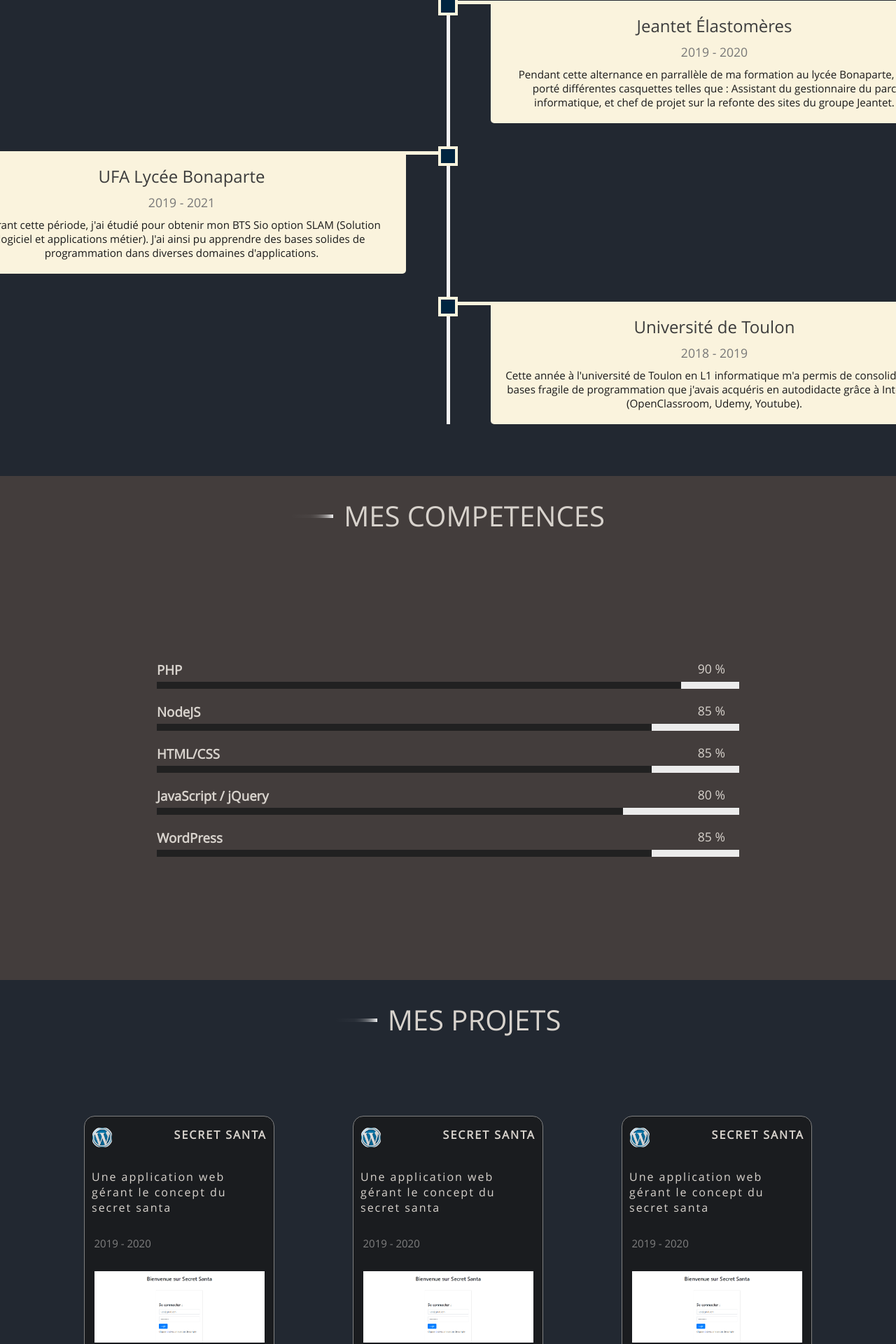
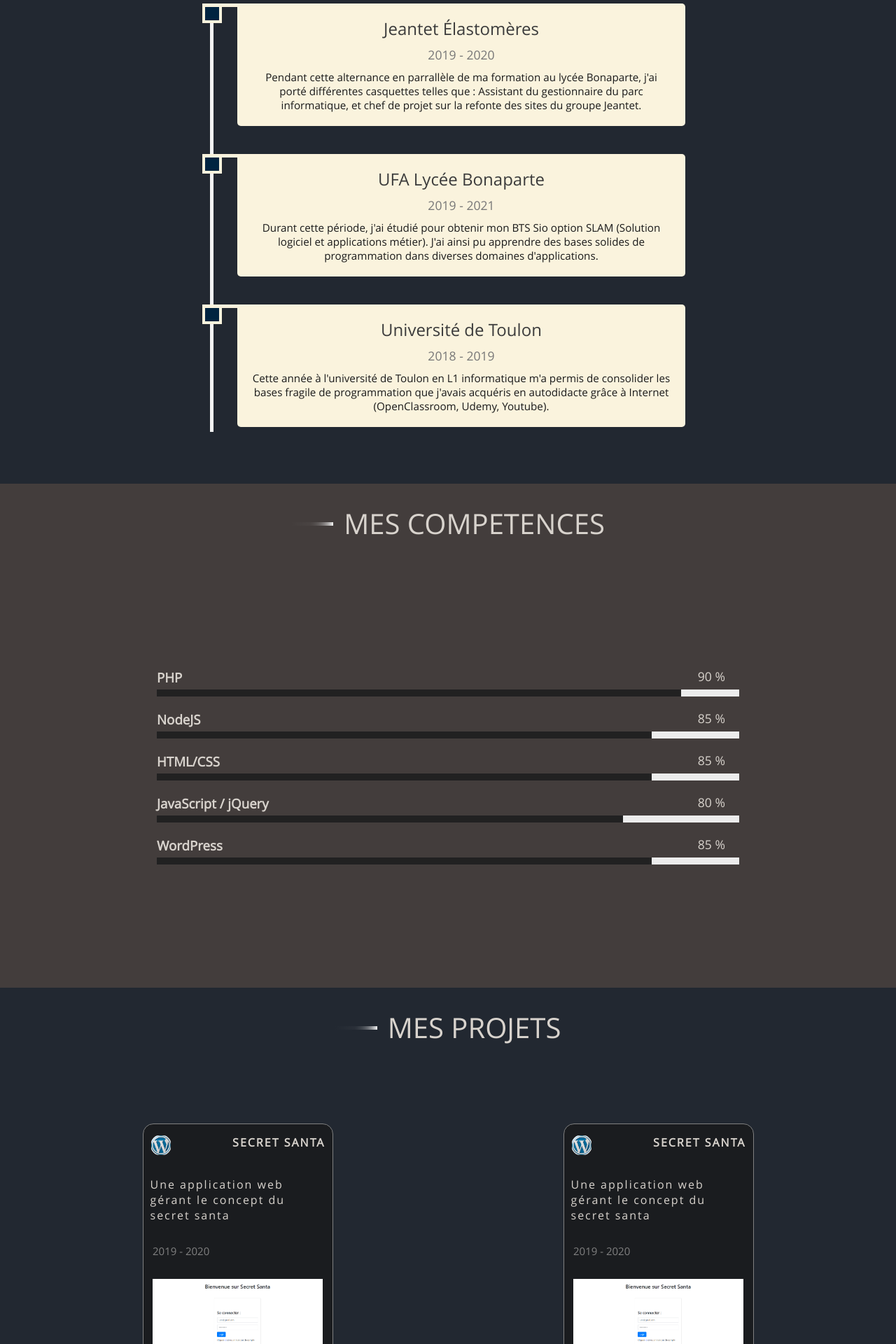
Before and after one commit to Quentin-creat/portfolio, a PHP site: page / in a window 1280 px wide. Shown: the part 1640-3560 px from the top of the page at 70% size. Run offline with PHP 8.4, Linux system fonts and the light colour scheme; some libraries are stand-ins or nearby versions.

Commit message:
full responsive !

```diff
--- a/includes/header.html
+++ b/includes/header.html
@@ -4,7 +4,9 @@
     <meta charset="UTF-8">
     <meta name="viewport" content="width=device-width, initial-scale=1.0">
     <link rel="stylesheet" href="../styles/styles.css">
-    <link rel="stylesheet" media="screen and (max-width: 1120px)" href="../styles/portable_res.css" />
+    <link rel="stylesheet" media="screen and (max-width: 1415px)" href="../styles/portable_res.css" />
+    <link rel="stylesheet" media="screen and (max-width: 880px)" href="../styles/mobile_grande_res.css" />
+    <link rel="stylesheet" media="screen and (max-width: 655px)" href="../styles/mobile_petite_res.css" />
     <title>Portfolio Quentin Guillou</title>
     <script type="text/javascript" src="./js/jquery-3.5.1.min.js"></script>
     <script src="https://www.google.com/recaptcha/api.js" async defer></script>
@@ -18,7 +20,7 @@
             </li>
             <ul class="right">
                 <li>
-                    <a href="../#about">À propos</a>
+                    <a href="../#about">À&#127;propos</a>
                 </li>
                 <li>
                     <a href="../#experience">Experience</a>
@@ -30,7 +32,7 @@
                     <a href="../#projects">Projets</a>
                 </li>
                 <li>
-                    <a href="../#contact">Me contacter</a>
+                    <a href="../#contact">Me&#127;contacter</a>
                 </li>
             </ul>
         </nav>
--- a/pages/accueil.php
+++ b/pages/accueil.php
@@ -214,6 +214,25 @@ include_once('includes/header.html');
                     </div>
                 </div>
                 <div class="detail">
+                    <a href="./pages/projet_node.php">Voir détails</a>
+                </div>
+            </div>
+
+            <div class="card">
+                <div class="header">
+                    <div class="top">
+                        <img src="./img/SkillsSvg/wordpress.png" alt="Logo de Wordpress">
+                        <h4>SECRET SANTA</h4>
+                    </div>
+                    <p class="titre">Une application web gérant le concept du secret santa</p>
+                </div>
+                <div class="content">
+                    <p class="date">2019 - 2020</p>
+                    <div class="image">
+                        <img src="./img/test/Capture.png" alt="une image">
+                    </div>
+                </div>
+                <div class="detail">
                     <a href="./pages/projet_wordpress.php">Voir détails</a>
                 </div>
             </div>
--- /dev/null
+++ b/styles/mobile_grande_res.css
@@ -0,0 +1,117 @@
+
+/* HEADER */
+
+#header>nav>ul {
+    justify-content: flex-end;
+    right:1%;
+    width:70vw;
+}
+
+nav li {
+    padding: 15px 2% 15px 2%;
+}
+
+/* HOME */
+
+#home {
+    height:400px;
+}
+
+#home_left_content {
+    margin-bottom:0;
+}
+
+#home_left h1 {
+    font-size:50px !important;
+}
+
+#home p {
+    font-size:20px;
+}
+
+#home #home_right {
+    margin-top:0;
+    width:300px;
+}
+
+/* ABOUT */
+
+#about_left {
+    height:400px;
+}
+
+#technologies {
+    width:180%;
+    margin-left:-100%;
+}
+
+/* EXPERIENCE */
+
+.experience .content ul {
+    margin:0 0 0 5%;
+}
+
+.experience .content ul li .experience-content {
+    width:80vw;
+}
+
+/* SKILLS */
+
+#skills {
+    height:auto;
+}
+
+.skills .content {
+    margin-top: 50px;
+}
+
+.skills .content .development-wrapper .skills-bar-container {
+    width:85%;
+}
+
+/* PROJECTS */
+
+#projects_content {
+    grid-template-columns: 1fr 1fr;
+    grid-template-rows:1fr 1fr;
+    row-gap:20px;
+    margin-top:10px;
+}
+
+/* CONTACT */
+
+#contact {
+    height:auto;
+}
+
+#contact #form_contact form>div {
+    flex-direction:column;
+    width:50%;
+    margin:0 auto;
+}
+
+#contact #form_contact form div #intro {
+    margin-left:0;
+    align-self:start;
+    width:100%;
+}
+
+#contact #form_contact form #intro .input {
+    margin-bottom:30px;
+}
+
+#contact #content {
+    width:90%;
+}
+
+#contact #form_contact form .input textarea {
+    width:100%;
+    height:100px;
+    margin-top:0;
+}
+
+/* FOOTER */
+
+#footer #reseaux a img {
+    width:40px;
+}
--- /dev/null
+++ b/styles/mobile_petite_res.css
@@ -0,0 +1,92 @@
+
+/* HEADER */
+
+nav .right {
+    display:none !important;
+}
+
+/* HOME */
+
+#home {
+    flex-direction: column;
+    height: auto;
+}
+
+#home_left h1 {
+    font-size:35px !important;
+}
+
+#home p {
+    font-size:15px;
+}
+
+/* ABOUT */
+
+#about {
+    height: auto;
+}
+
+#about_left {
+    display: none;
+}
+
+#about_right {
+    width: 80%;
+    justify-content: initial;
+    height: auto;
+    margin-bottom: 30px;
+}
+
+#about_right #technologies {
+    margin-left: 0;
+    width: auto;
+}
+
+/* EXPERINENCE */
+
+.experience {
+    height: auto;
+}
+
+#projects_content {
+    grid-template-columns: 1fr;
+}
+
+.experience .content ul {
+    margin-bottom: 30px;
+}
+
+.experience .content ul li .experience-content {
+    width: 70vw;
+}
+
+.experience .content ul li .experience-content h2 {
+    font-size: 20px;
+}
+
+.experience .content ul li .experience-content .experience-time {
+    font-size: 15px;
+}
+
+.experience .content ul li .experience-content p {
+    font-size: 15px;
+}
+
+/* CONTACT */
+
+.g-recaptcha {
+    transform: scale(0.50);
+    -webkit-transform: scale(0.70);
+    transform-origin: 0 0;
+    -webkit-transform-origin: 0 0;
+}
+
+#contact #form_contact form button {
+    width:150px;
+}
+
+/* FOOTER */
+
+#footer #reseaux a img {
+    width:30px;
+}
--- a/styles/portable_res.css
+++ b/styles/portable_res.css
@@ -1,3 +1,57 @@
+
+/* HOME */
+
+#home {
+    height:auto;
+    justify-content:center;
+}
+
+#home #home_left {
+    margin-top:50px;
+}
+
+#home #home_right {
+    margin-left:0;
+}
+
+#home #home_right img {
+    width:80%;
+}
+
+/* EXPERIENCE */
+
+.experience .content ul {
+    width:680px;
+    margin:0 auto;
+}
+
+.experience .content ul li {
+    margin: 0;
+}
+
+.experience .content ul li .experience-content {
+    position:initial;
+    margin-left:39px;
+    border-radius:0px 5px 5px 5px !important;
+}
+
+.experience .content ul li:nth-child(even) .experience-content:before {
+    left:-50px;
+}
+
+/* PROJETS */
+
+#projects {
+    height:auto;
+    padding-bottom:100px;
+}
+
+#projects_content {
+    grid-template-columns:1fr 1fr;
+    grid-template-rows:1fr 1fr;
+    gap:50px;
+}
+
 /* CONTACT */
 
 #contact #form_contact form>div {
--- a/styles/styles.css
+++ b/styles/styles.css
@@ -159,7 +159,7 @@ a:hover {
 }
 
 #home_left_content {
-    margin: 0% 0% 90px 20%;
+    margin: 150px 0% 90px 20%;
 }
 
 #home p {
@@ -471,10 +471,9 @@ a:hover {
 #projects_content {
     width:90%;
     margin:10vh auto 0 auto;
-    display:flex;
-    flex-wrap:wrap;
+    display:grid;
+    grid-template-columns: 1fr 1fr 1fr 1fr;
 }
-
 
 .card {
     width:270px;
@@ -574,7 +573,7 @@ a:hover {
 
 #contact #form_contact form div #intro {
     margin-left: 4%;
-    width:35%;
+    width:25%;
 }
 
 #contact #form_contact form div #intro h3 {
```
Also changed, not shown: styles/mobile_res.css (deleted, +0 -21 lines).
